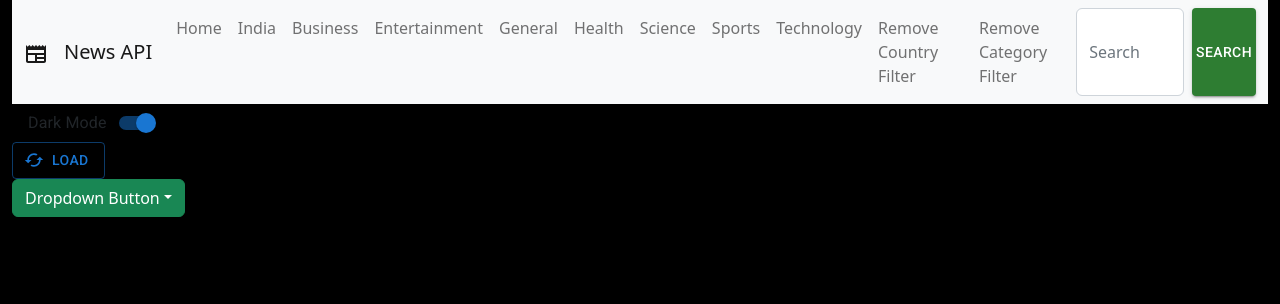
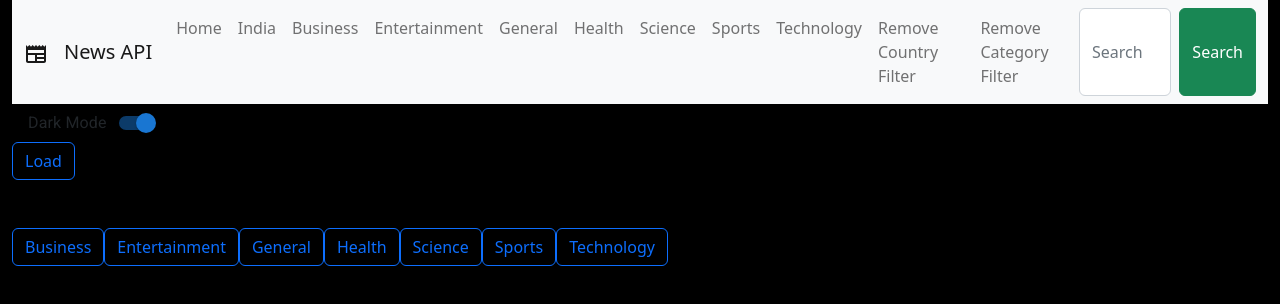
Before and after one commit to AmuthesWaran/News-API-Explore, a React (Create React App) app: page / in a window 1280 px wide. Shown: the top 304 px of the page. Built offline with nearby package versions, Linux system fonts and the light colour scheme.

Commit message:
filter done - minor issues to be fixed dclick

```diff
--- a/src/components/Dashboard.jsx
+++ b/src/components/Dashboard.jsx
@@ -1,15 +1,15 @@
 import React, { useState } from 'react'
-// import Button from 'react-bootstrap/Button';
+import Button from 'react-bootstrap/Button';
 import Container from 'react-bootstrap/Container';
 import Form from 'react-bootstrap/Form';
 import Nav from 'react-bootstrap/Nav';
 import Navbar from 'react-bootstrap/Navbar';
 import NewspaperIcon from '@mui/icons-material/Newspaper';
-import Button from '@mui/material/Button';
-import CachedIcon from '@mui/icons-material/Cached';
+// import Button from '@mui/material/Button';
+// import CachedIcon from '@mui/icons-material/Cached';
 import axios from 'axios';
 import DisplayCard from './DisplayCard';
-import { Col, Dropdown, Row } from 'react-bootstrap';
+import { Col, Row } from 'react-bootstrap';
 import { v4 as uuidv4 } from 'uuid';
 import { Switch, FormControlLabel } from '@mui/material';
 import { useEffect } from 'react';
@@ -33,6 +33,10 @@ const Dashboard = () => {
     const [news, setNews] = useState([])
     const [readlaterdb, setReadlaterdb] = useState([]);
     const [mode, setMode] = useState('black')
+    // const categoryList = ['business', 'entertainment', 'general', 'health', 'science', 'sports', 'technology']
+
+    const [variantColor, setVariantColor] = useState('outline-primary')
+
 
     function switchMode(e) {
         // console.log(e.target.checked)
@@ -82,6 +86,15 @@ const Dashboard = () => {
     }
     // console.log(news[0].source.name);
 
+    // function toTitleCase(str) {
+    //     return str.replace(
+    //         /\b\w+/g,
+    //         function (txt) {
+    //             return txt.charAt(0).toUpperCase() + txt.substr(1).toLowerCase();
+    //         }
+    //     );
+    // }
+
     const readLater = (newCard) => {
         axios
             .post('http://localhost:3001/readLater', newCard, {
@@ -96,6 +109,11 @@ const Dashboard = () => {
                 console.log(error);
             });
     }
+
+    // const filterNews = (e) => {
+    //     console.log(e)
+    //     // setVariantColor('primary')
+    // }
 
     return (
 
@@ -125,7 +143,7 @@ const Dashboard = () => {
                             <Nav.Link onClick={(e) => setCategory(``)} >Remove Category Filter</Nav.Link>
                             <Form className="d-flex">
                                 <Form.Control type="search" placeholder="Search" className="me-2" aria-label="Search" onChange={(e) => setSearchText("q=" + e.target.value + "&")} />
-                                <Button variant="contained" color="success" >Search</Button>
+                                <Button variant="success" >Search</Button>
                             </Form>
                             {/* <NavDropdown title="Link" id="navbarScrollingDropdown">
                                 <NavDropdown.Item >Action</NavDropdown.Item>
@@ -157,20 +175,82 @@ const Dashboard = () => {
                 labelPlacement="start"
             />
             <br />
-            <Button variant="outlined" startIcon={<CachedIcon />} onClick={LoadNews} >
+            {/* <Button variant="outline-primary" startIcon={<CachedIcon />} onClick={LoadNews} > */}
+            <Button variant="outline-primary" onClick={LoadNews} >
                 Load
             </Button>
-            <Dropdown>
-                <Dropdown.Toggle variant="success" id="dropdown-basic">
-                    Dropdown Button
-                </Dropdown.Toggle>
+            <br />
+            <br />
 
-                <Dropdown.Menu>
-                    <Dropdown.Item href="#/action-1">Action</Dropdown.Item>
-                    <Dropdown.Item href="#/action-2">Another action</Dropdown.Item>
-                    <Dropdown.Item href="#/action-3">Something else</Dropdown.Item>
-                </Dropdown.Menu>
-            </Dropdown>
+            {/* <Row>
+                <Col>
+                    <Form.Select aria-label="Default select example">
+                        {categoryList.map((list, i) => {
+
+
+                            return <option value={list} key={i} onChange={filterNews()} >{toTitleCase(list)}</option>
+                        })}
+                    </Form.Select>
+                </Col>
+                <Col>
+                </Col>
+                <Col>
+                </Col>
+                <Col>
+                </Col>
+                <Col>
+                </Col>
+                <Col>
+                </Col>
+                <Col>
+                </Col>
+
+
+            </Row> */}
+            <br />
+
+            <Button variant={variantColor} onClick={() => {
+                setCategory(`category=business&`)
+                LoadNews()
+            }} >Business</Button>
+            <Button variant={variantColor} onClick={() => {
+                setCategory(`category=entertainment&`)
+                setVariantColor('primary')
+                LoadNews()
+            }} >Entertainment</Button>
+            <Button variant={variantColor} onClick={() => {
+                setCategory(`category=general&`)
+                setVariantColor('primary')
+                LoadNews()
+            }} >General</Button>
+            <Button variant={variantColor} onClick={() => {
+                setCategory(`category=health&`)
+                setVariantColor('primary')
+                LoadNews()
+            }} >Health</Button>
+            <Button variant={variantColor} onClick={() => {
+                setCategory(`category=science&`)
+                setVariantColor('primary')
+                LoadNews()
+            }} >Science</Button>
+            <Button variant={variantColor} onClick={() => {
+                setCategory(`category=sports&`)
+                setVariantColor('primary')
+                LoadNews()
+            }}>Sports</Button>
+            <Button variant={variantColor} onClick={() => {
+                setCategory(`category=technology&`)
+                setVariantColor('primary')
+                LoadNews()
+            }}>Technology</Button>
+
+
+
+
+
+
+
+
             <Container fluid>
                 <Row>
 
```
Also changed, not shown: src/components/Dashboard.css (added, +18 -0 lines).
